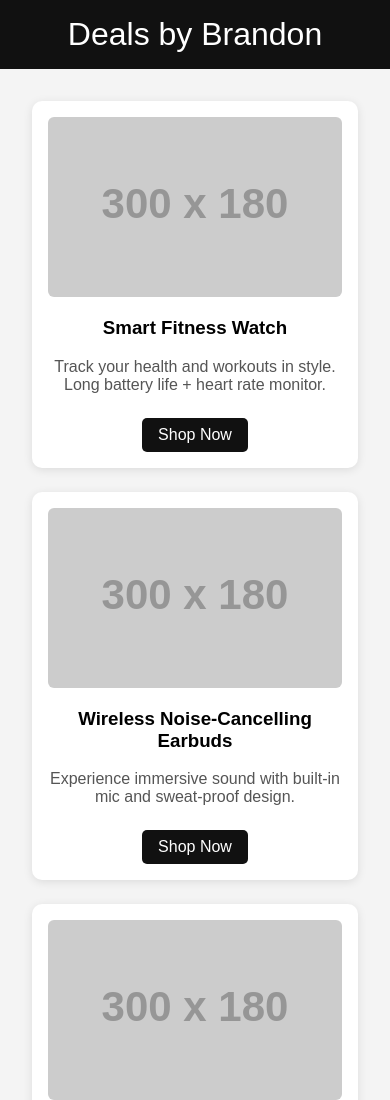
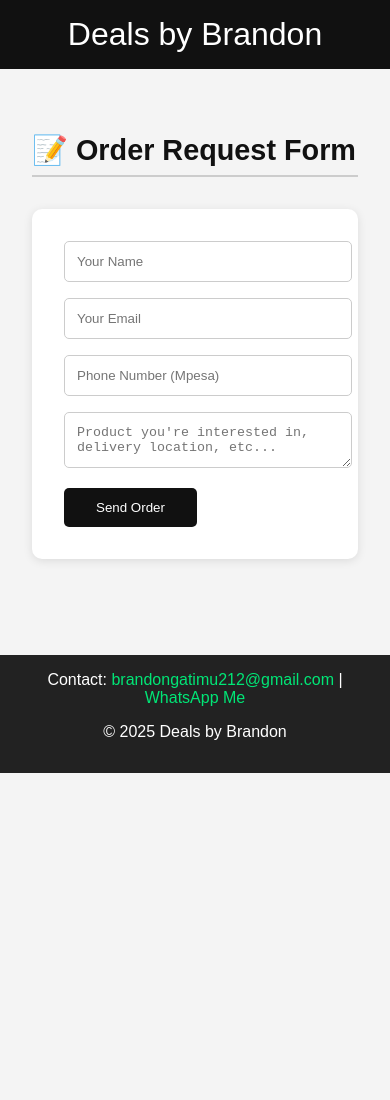
Before and after one commit to huffy212/huffy212.github.io, a plain HTML site: page index.html in a window 390 px wide. Shown: the top 1100 px of the page. After the commit the page ends 844 px from the top, so only its background shows below. Drawn offline with Linux system fonts and the light colour scheme; placeholder pictures from the web are drawn by us.

```diff
--- a/index.html
+++ b/index.html
@@ -18,11 +18,21 @@
       text-align: center;
       font-size: 2rem;
     }
+    section {
+      padding: 2rem;
+    }
+    h2 {
+      margin-top: 2rem;
+      color: #111;
+      font-size: 1.8rem;
+      border-bottom: 2px solid #ccc;
+      padding-bottom: 0.5rem;
+    }
     .product-grid {
       display: grid;
       grid-template-columns: repeat(auto-fit, minmax(280px, 1fr));
       gap: 1.5rem;
-      padding: 2rem;
+      margin-top: 1rem;
     }
     .product {
       background: white;
@@ -51,6 +61,29 @@
       color: white;
       border-radius: 5px;
       text-decoration: none;
+      margin-right: 0.5rem;
+    }
+    form {
+      background: white;
+      max-width: 500px;
+      margin: 2rem auto;
+      padding: 2rem;
+      border-radius: 10px;
+      box-shadow: 0 2px 10px rgba(0, 0, 0, 0.1);
+    }
+    form input, form textarea {
+      width: 100%;
+      padding: 0.75rem;
+      margin-bottom: 1rem;
+      border: 1px solid #ccc;
+      border-radius: 5px;
+    }
+    form button {
+      padding: 0.75rem 2rem;
+      background-color: #111;
+      color: white;
+      border: none;
+      border-radius: 5px;
     }
     footer {
       background: #222;
@@ -64,39 +97,38 @@
       text-decoration: none;
     }
   </style>
+  <!-- Google Analytics (dummy tracking ID) -->
+  <script async src="https://www.googletagmanager.com/gtag/js?id=G-XXXXXXXXXX"></script>
+  <script>
+    window.dataLayer = window.dataLayer || [];
+    function gtag() { dataLayer.push(arguments); }
+    gtag('js', new Date());
+    gtag('config', 'G-XXXXXXXXXX');
+
+    function trackClick(productName) {
+      console.log("Product clicked:", productName);
+      gtag('event', 'click', {
+        event_category: 'Product',
+        event_label: productName
+      });
+    }
+  </script>
 </head>
 <body>
 
   <header>Deals by Brandon</header>
 
-  <section class="product-grid">
-    <div class="product">
-      <img src="https://via.placeholder.com/300x180?text=Smart+Watch" alt="Smart Watch">
-      <h3>Smart Fitness Watch</h3>
-      <p>Track your health and workouts in style. Long battery life + heart rate monitor.</p>
-      <a href="#">Shop Now</a>
-    </div>
+  <!-- product categories here (truncated for brevity) -->
 
-    <div class="product">
-      <img src="https://via.placeholder.com/300x180?text=Wireless+Earbuds" alt="Wireless Earbuds">
-      <h3>Wireless Noise-Cancelling Earbuds</h3>
-      <p>Experience immersive sound with built-in mic and sweat-proof design.</p>
-      <a href="#">Shop Now</a>
-    </div>
-
-    <div class="product">
-      <img src="https://via.placeholder.com/300x180?text=Skin+Care+Kit" alt="Skin Care Kit">
-      <h3>Natural Skincare Kit</h3>
-      <p>A 3-step routine that leaves your skin glowing, fresh, and rejuvenated.</p>
-      <a href="#">Shop Now</a>
-    </div>
-
-    <div class="product">
-      <img src="https://via.placeholder.com/300x180?text=Wellness+Supplements" alt="Supplements">
-      <h3>Daily Wellness Supplements</h3>
-      <p>Boost immunity and energy with these all-natural daily vitamins.</p>
-      <a href="#">Shop Now</a>
-    </div>
+  <section>
+    <h2>📝 Order Request Form</h2>
+    <form action="https://formsubmit.co/brandongatimu212@gmail.com" method="POST">
+      <input type="text" name="name" placeholder="Your Name" required>
+      <input type="email" name="email" placeholder="Your Email" required>
+      <input type="text" name="phone" placeholder="Phone Number (Mpesa)" required>
+      <textarea name="message" placeholder="Product you're interested in, delivery location, etc..." required></textarea>
+      <button type="submit">Send Order</button>
+    </form>
   </section>
 
   <footer>
```
